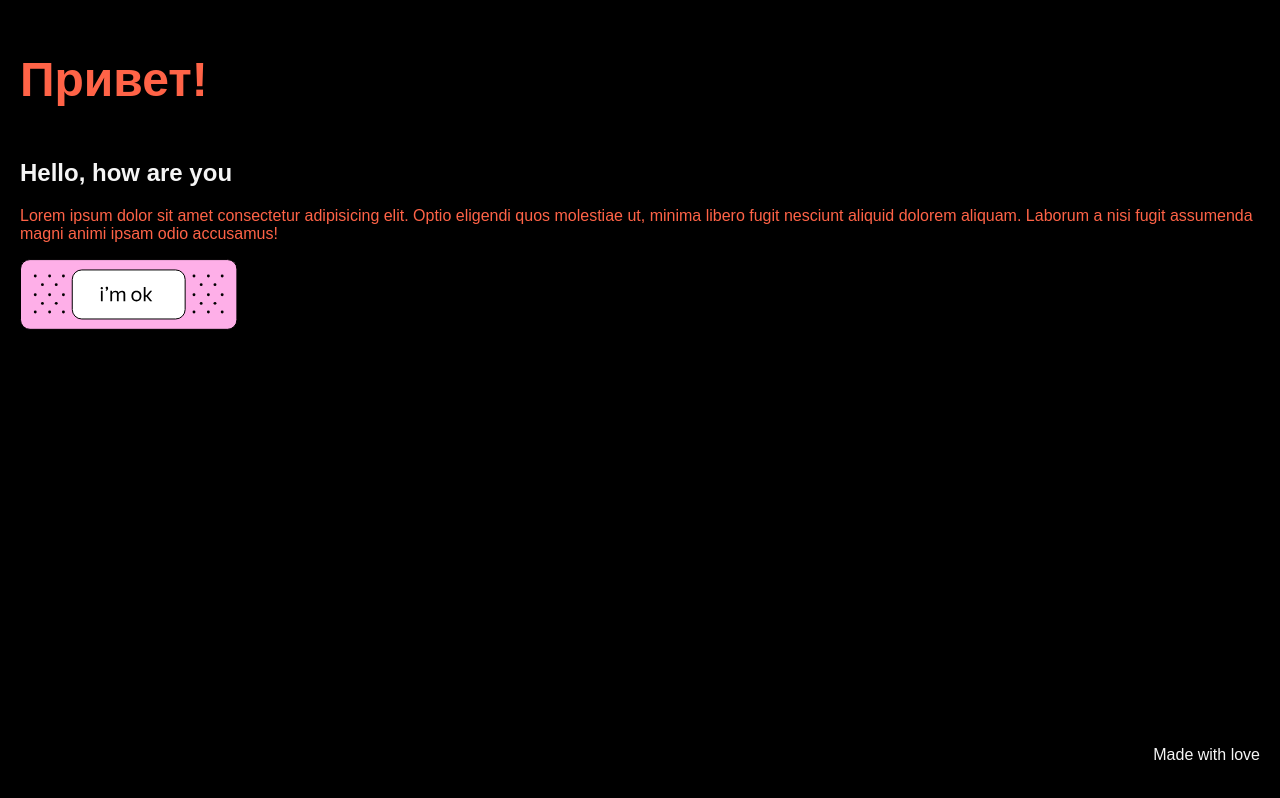
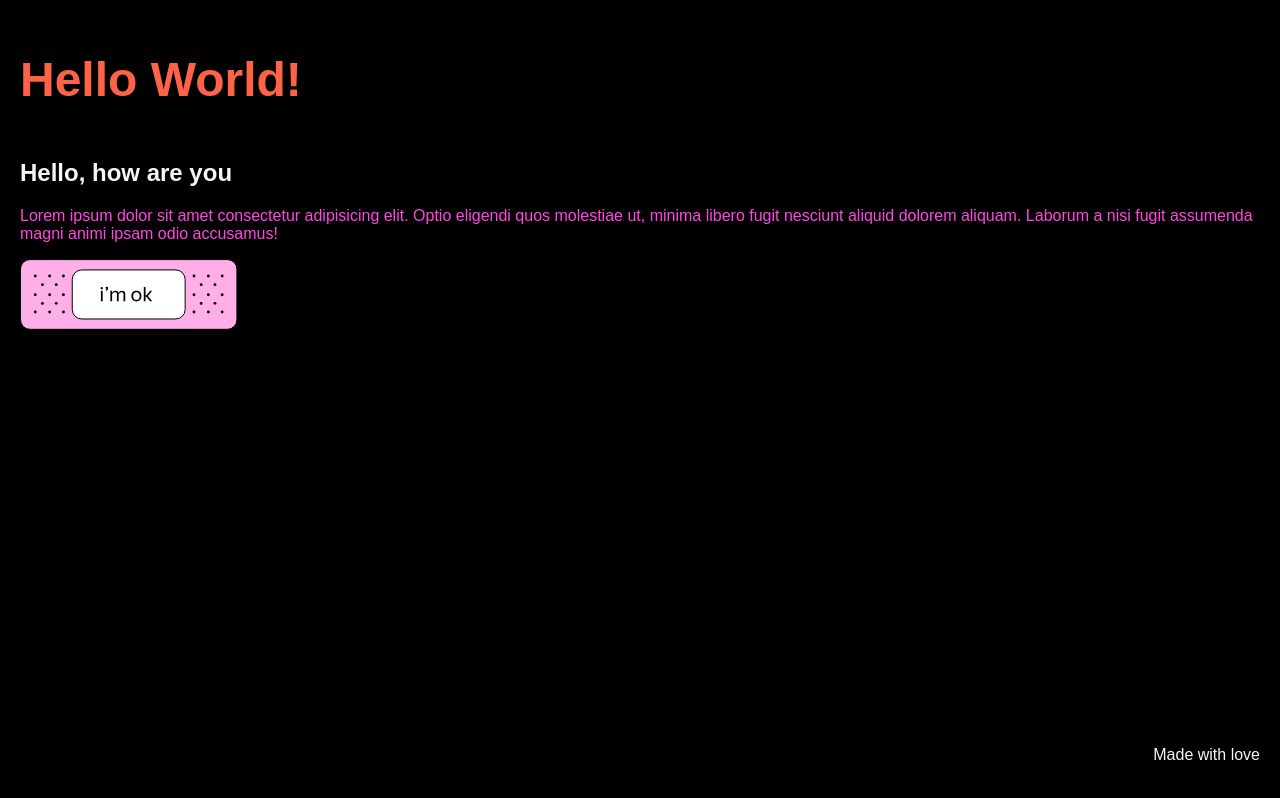
Before and after one commit to NastyshaOrlova/netlify-ci, a website: page src/index.html in a window 1280 px wide. Drawn offline with Linux system fonts and the light colour scheme; files that its build step writes are made by us from their sources.

Commit message:
проверка + поменяла цвет

```diff
--- a/package.json
+++ b/package.json
@@ -7,14 +7,14 @@
     "test": "echo 'Привет!'",
     "check": "prettier --check './src/**/*.{html,css,js}'",
     "format": "prettier --write './src/**/*.{html,css,js}'",
-    "lint": "stylelint './src/**/*.css'",
-    "lintfix": "stylelint './src/**/*.css' --fix",
+    "lint": "stylelint \"src/**/*.css\"",
+    "lintfix": "stylelint \"src/**/*.css\" --fix",
     "checkAll": "npm run check && npm run lint",
     "fixAll": "npm run format && npm run lintfix",
     "build": "gulp build",
     "dev": "gulp",
     "fixAndBuild": "npm run fixAll && npm run build",
-    "lintfixAndPush": "npm run fixAll && git add . && git commit -m 'подготовили к публикации' && git push"
+    "lintfixAndPush": "npm run fixAll && git add . && git commit -m \"проверка + поменяла цвет\" && git push"
   },
   "author": "",
   "license": "ISC",
--- a/src/blocks/main/__text/main__text.css
+++ b/src/blocks/main/__text/main__text.css
@@ -1,3 +1,3 @@
 .main__text {
-  color: tomato;
+  color: #ff47e0;
 }
--- a/src/index.html
+++ b/src/index.html
@@ -9,7 +9,7 @@
   </head>
   <body class="page page_theme_dark">
     <header class="header page__header header_theme_dark">
-      <h1 class="header__title">Привет!</h1>
+      <h1 class="header__title">Hello World!</h1>
     </header>
     <main class="main">
       <h2 class="main__title">Hello, how are you</h2>
```
